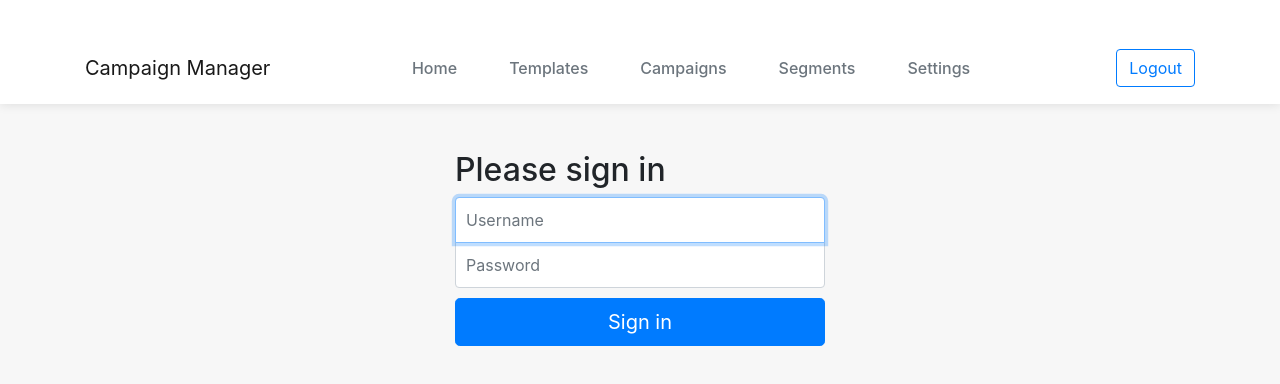
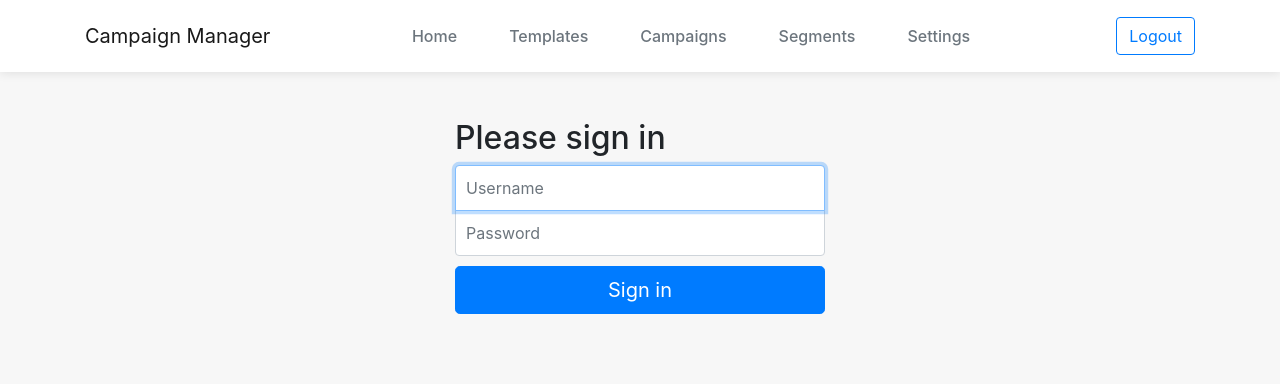
Before and after one commit to inboxinstinct/sparkpost-manager, a website: page public/login.html in a window 1280 px wide. Drawn offline with nearby package versions, Linux system fonts and the light colour scheme; no server answers.

Commit message:
Fixed login page.

```diff
--- a/public/login.html
+++ b/public/login.html
@@ -14,7 +14,7 @@
             box-shadow: 0 1px 10px rgba(0, 0, 0, 0.1);
         }
         .container {
-            padding-top: 2rem;
+            padding-top: 0rem;
         }
         .form-signin {
             max-width: 400px;
@@ -50,7 +50,7 @@
 
 <div class="container">
     <form class="form-signin" action="/login" method="POST">
-        <h2 class="form-signin-heading">Please sign in</h2>
+        <h2 class="form-signin-heading" style="padding-top: 2rem;">Please sign in</h2>
         <label for="inputUsername" class="sr-only">Username</label>
         <input type="text" id="inputUsername" class="form-control" placeholder="Username" required autofocus name="username">
         <label for="inputPassword" class="sr-only">Password</label>
```
